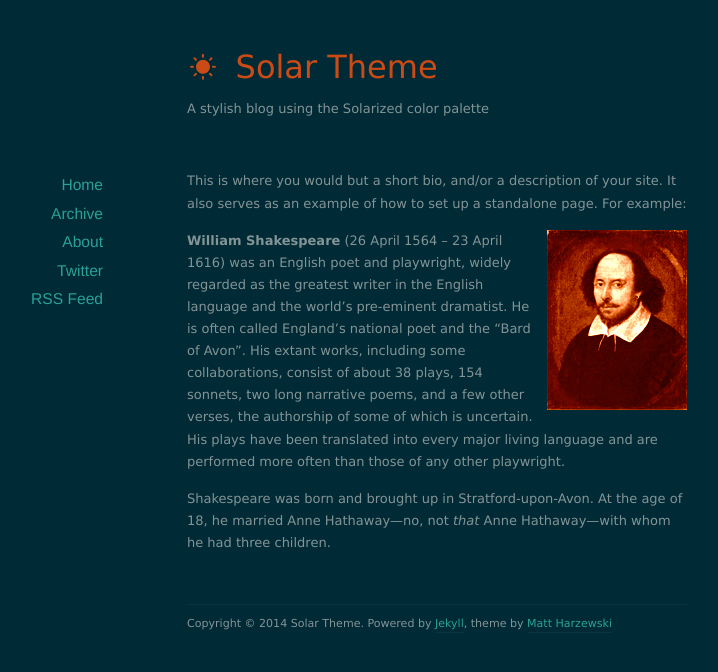
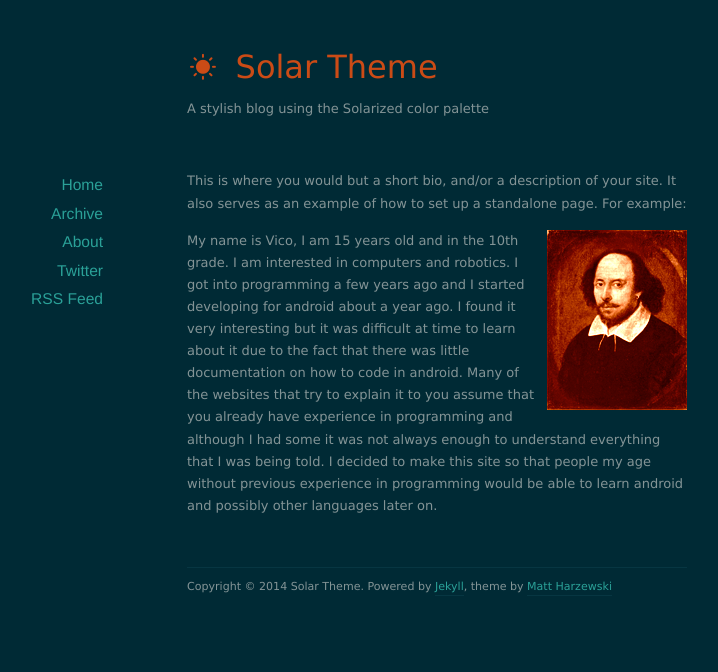
Before and after one commit to vicoguru/vicoguru.github.io, a Jekyll site: the page built from about/index.markdown, in a window 1280 px wide. Shown: the top 672 px of the page, without its empty margins (203-921 px from the left). Built offline with Jekyll 4.4.1, drawn with Linux system fonts in a browser that asks for light colours; nearby versions of some CDN libraries.

Commit message:
Added to about page

```diff
--- a/about/index.markdown
+++ b/about/index.markdown
@@ -6,6 +6,4 @@ title: About
 This is where you would but a short bio, and/or a description of your site. It also serves as an example of how to set up a standalone page. For example:
 
 <img src="/images/shakespeare.png" class="right" />
-**William Shakespeare** (26 April 1564 – 23 April 1616) was an English poet and playwright, widely regarded as the greatest writer in the English language and the world's pre-eminent dramatist. He is often called England's national poet and the "Bard of Avon". His extant works, including some collaborations, consist of about 38 plays, 154 sonnets, two long narrative poems, and a few other verses, the authorship of some of which is uncertain. His plays have been translated into every major living language and are performed more often than those of any other playwright.
-
-Shakespeare was born and brought up in Stratford-upon-Avon. At the age of 18, he married Anne Hathaway—no, not *that* Anne Hathaway—with whom he had three children.
+My name is Vico, I am 15 years old and in the 10th grade. I am interested in computers and robotics. I got into programming a few years ago and I started developing for android about a year ago. I found it very interesting but it was difficult at time to learn about it due to the fact that there was little documentation on how to code in android. Many of the websites that try to explain it to you assume that you already have experience in programming and although I had some it was not always enough to understand everything that I was being told. I decided to make this site so that people my age without previous experience in programming would be able to learn android and possibly other languages later on.
```
